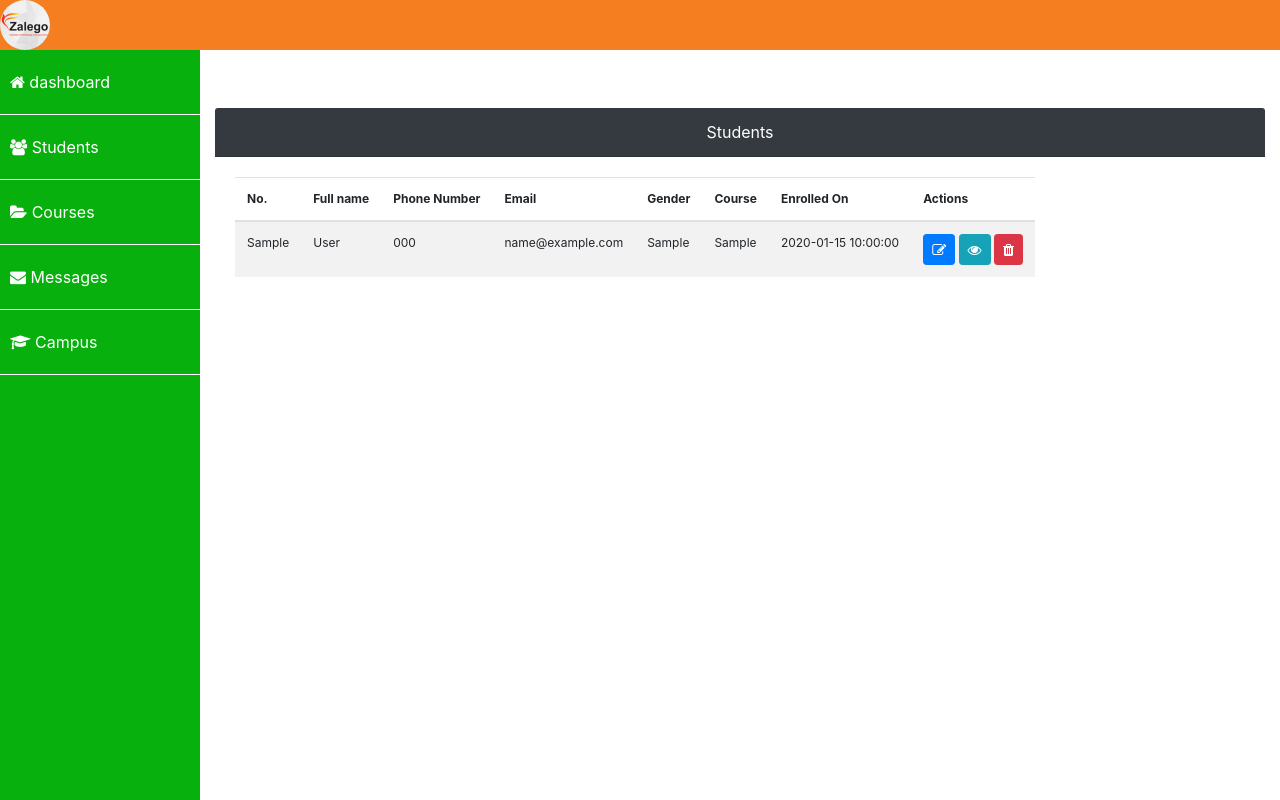
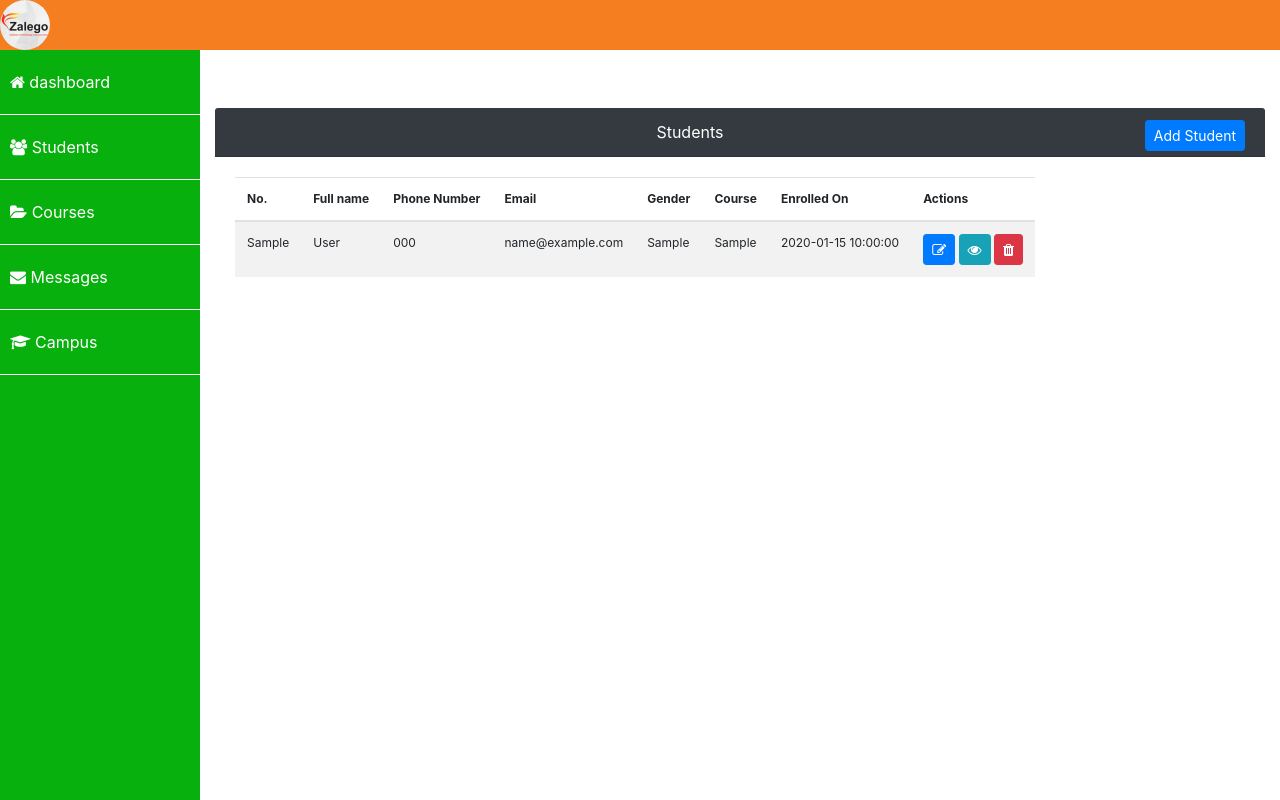
Before and after one commit to mocohdee/admindashboard, a PHP site: page /students.php in a window 1280 px wide. Run offline with PHP 8.4, Linux system fonts and the light colour scheme; tables that the repository leaves empty or names only in its code hold one stand-in row (values such as "Sample post").

Commit message:
added student

```diff
--- a/webStartingTemplate/students.php
+++ b/webStartingTemplate/students.php
@@ -26,6 +26,7 @@ $sqlQuery = mysqli_query($conn, "SELECT *FROM enrollment ");
 				<div class="col-lg-12">
 					<div class="card-header bg-dark text-white text-center">
 						<span>Students</span>
+						<button href="" class="float-right btn btn-primary btn-sm">Add Student</button>
 					</div>
                     <div class="card-body">
                         <table class="table table-striped table-hover table-responsive" style="font-size: 12px;">
```
